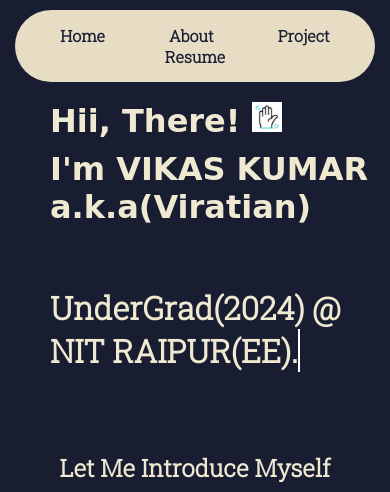
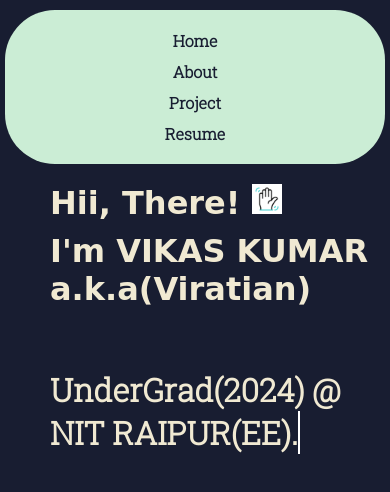
Before and after one commit to Vikas-18/Portfolio-Website, a plain HTML site: page index.html in a window 390 px wide. Shown: the top 492 px of the page. Drawn offline with nearby package versions, Linux system fonts and the light colour scheme; a web font is replaced by a local one.

Commit message:
fully responsive

```diff
--- a/styles.css
+++ b/styles.css
@@ -57,7 +57,7 @@
 }
 .navbar {
   text-align: center;
-  background-color: #e6ddc4;
+  background-color: #CBEDD5;
   margin-top: 10px;
   padding: 15px;
   margin-left: 15px;
@@ -370,4 +370,22 @@
     width: 300px; /*set the width as per your requirement*/
     word-wrap: break-word;
   }
+  .navbar {
+  background-color: #CBEDD5;
+  margin-top: 10px;
+  padding: 15px;
+  margin-left: 5px;
+  margin-right: 5px;
+  margin-bottom: 10px;
+  border-radius: 50px;
+  }
+  .navbar .effect{
+    justify-content: center;
+    padding: 5px 0 5px 0;
+    display: block;
+  }
+  .effect{
+    display: flex;
+    width: 100%;
+  }
 }
```
Also changed, not shown: images/site.webmanifest (deleted).
